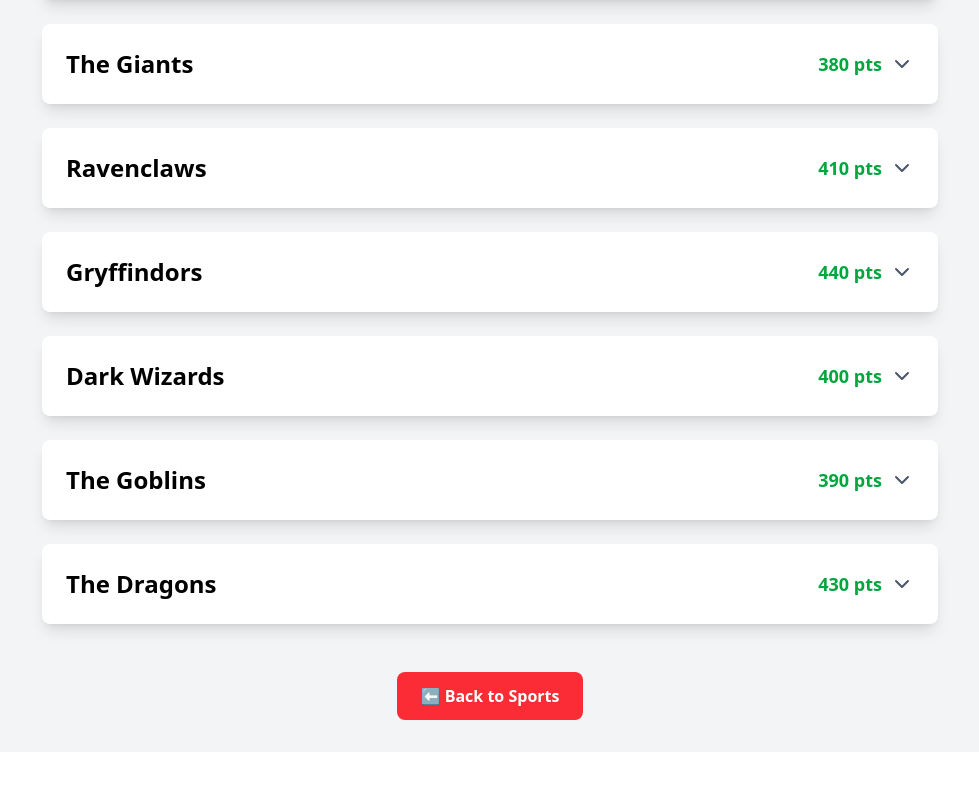
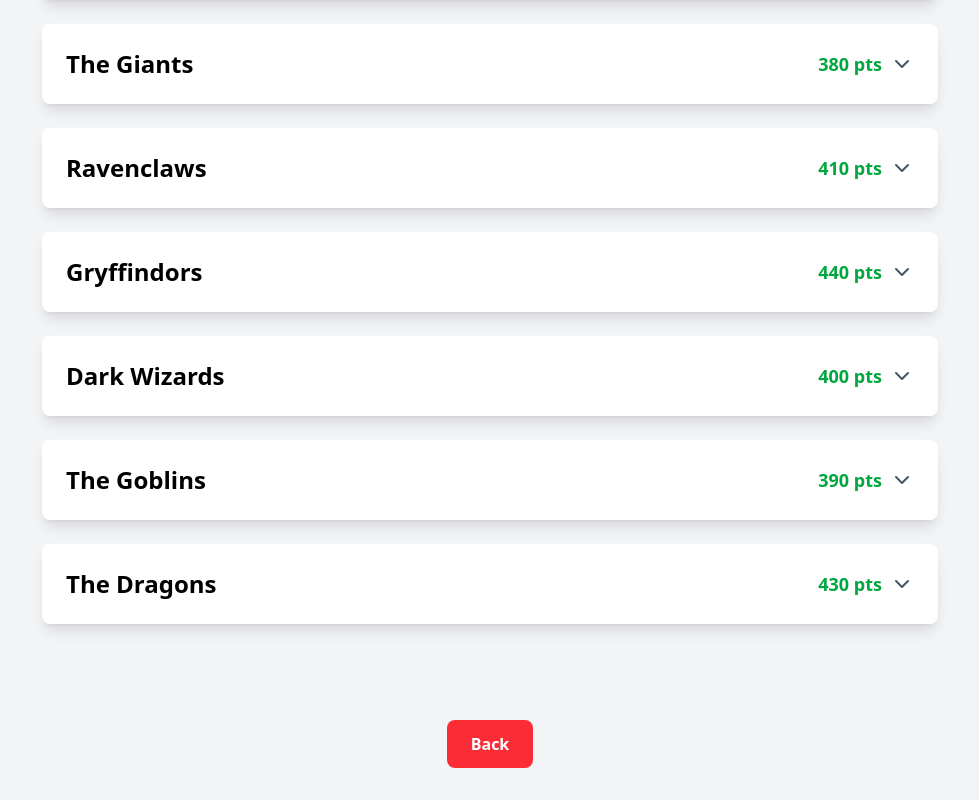
Before and after one commit to ManikantaCS-prog/scores, a React (Vite) app in the folder celebrilite/: page /darts in a window 1280 px wide. Shown: the part 372-1172 px from the top of the page, without its empty margins (150-1129 px from the left). Before the commit the page ends 1124 px from the top, so only its background shows below. Built offline with nearby package versions, Linux system fonts and the light colour scheme.

Commit message:
removed arrow from back to sports button and changed it to only sports

```diff
--- a/celebrilite/src/assets/badminton.jsx
+++ b/celebrilite/src/assets/badminton.jsx
@@ -42,11 +42,13 @@ const Badminton = () => {
             </div>
             {/* Back Button */}
             <button
-                onClick={() => navigate(-1)}
-                className="mb-6 px-4 py-2 bg-red-500 text-white font-bold rounded-lg hover:bg-red-700 transition-all"
-            >
-                ⬅ Back to Sports
-            </button>
+    onClick={() => navigate("/scores")}
+    className="mt-12 px-6 py-3 bg-red-500 text-white font-bold rounded-lg hover:bg-red-700 transition-all"
+>
+    Back
+</button>
+
+
         </div>
     );
 };
--- a/celebrilite/src/assets/carrom.jsx
+++ b/celebrilite/src/assets/carrom.jsx
@@ -30,11 +30,13 @@ const Carrom = () => {
                 ))}
             </div>
             <button
-                onClick={() => navigate(-1)}
-                className="mb-6 px-4 py-2 bg-red-500 text-white font-bold rounded-lg hover:bg-red-700 transition-all"
-            >
-                ⬅ Back to Sports
-            </button>
+    onClick={() => navigate("/scores")}
+    className="mt-12 px-6 py-3 bg-red-500 text-white font-bold rounded-lg hover:bg-red-700 transition-all"
+>
+    Back
+</button>
+
+
         </div>
     );
 };
--- a/celebrilite/src/assets/cricket.jsx
+++ b/celebrilite/src/assets/cricket.jsx
@@ -97,11 +97,13 @@ const Cricket = () => {
 
             {/* ✅ Back Button (Now Fixed) */}
             <button
-                onClick={() => navigate(-1)}
-                className="mb-6 px-4 py-2 bg-red-500 text-white font-bold rounded-lg hover:bg-red-700 transition-all"
-            >
-                ⬅ Back to Sports
-            </button>
+    onClick={() => navigate("/scores")}
+    className="mt-12 px-6 py-3 bg-red-500 text-white font-bold rounded-lg hover:bg-red-700 transition-all"
+>
+    Back
+</button>
+
+
         </div>
     );
 };
--- a/celebrilite/src/assets/darts.jsx
+++ b/celebrilite/src/assets/darts.jsx
@@ -128,12 +128,12 @@ const Darts = () => {
 
             {/* Added Spacing Above Button */}
             <div className="mt-12 flex justify-center">
-                <button
-                    onClick={() => navigate(-1)}
-                    className="px-6 py-3 bg-red-500 text-white font-bold rounded-lg hover:bg-red-700 transition-all"
-                >
-                    ⬅ Back to Sports
-                </button>
+            <button
+    onClick={() => navigate("/scores")}
+    className="mt-12 px-6 py-3 bg-red-500 text-white font-bold rounded-lg hover:bg-red-700 transition-all"
+>
+    Back
+</button>
             </div>
         </div>
     );
--- a/celebrilite/src/assets/tabletennis.jsx
+++ b/celebrilite/src/assets/tabletennis.jsx
@@ -42,11 +42,13 @@ const Tabletennis = () => {
                 ))}
             </div>
             <button
-                onClick={() => navigate(-1)}
-                className="mb-6 px-4 py-2 bg-red-500 text-white font-bold rounded-lg hover:bg-red-700 transition-all"
-            >
-                ⬅ Back to Sports
-            </button>
+    onClick={() => navigate("/scores")}
+    className="mt-12 px-6 py-3 bg-red-500 text-white font-bold rounded-lg hover:bg-red-700 transition-all"
+>
+    Back
+</button>
+
+
         </div>
     );
 };
```
